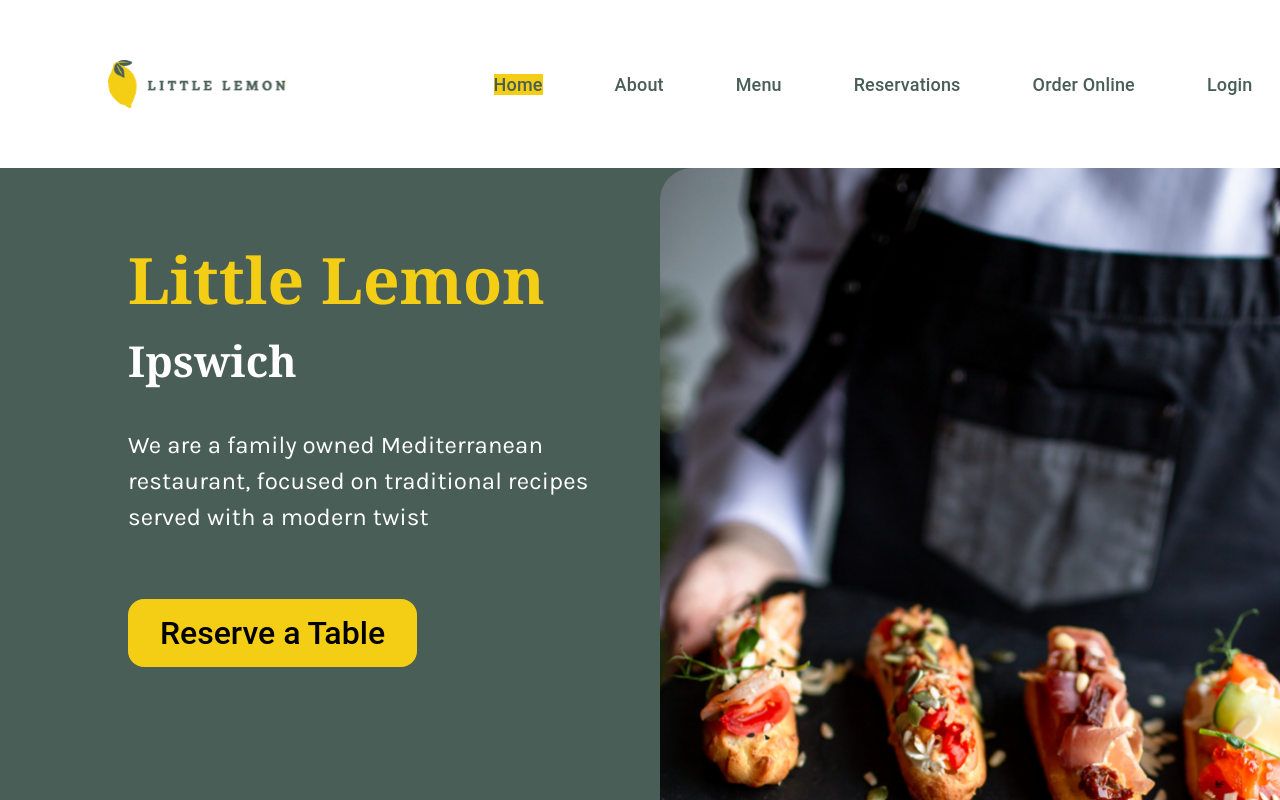
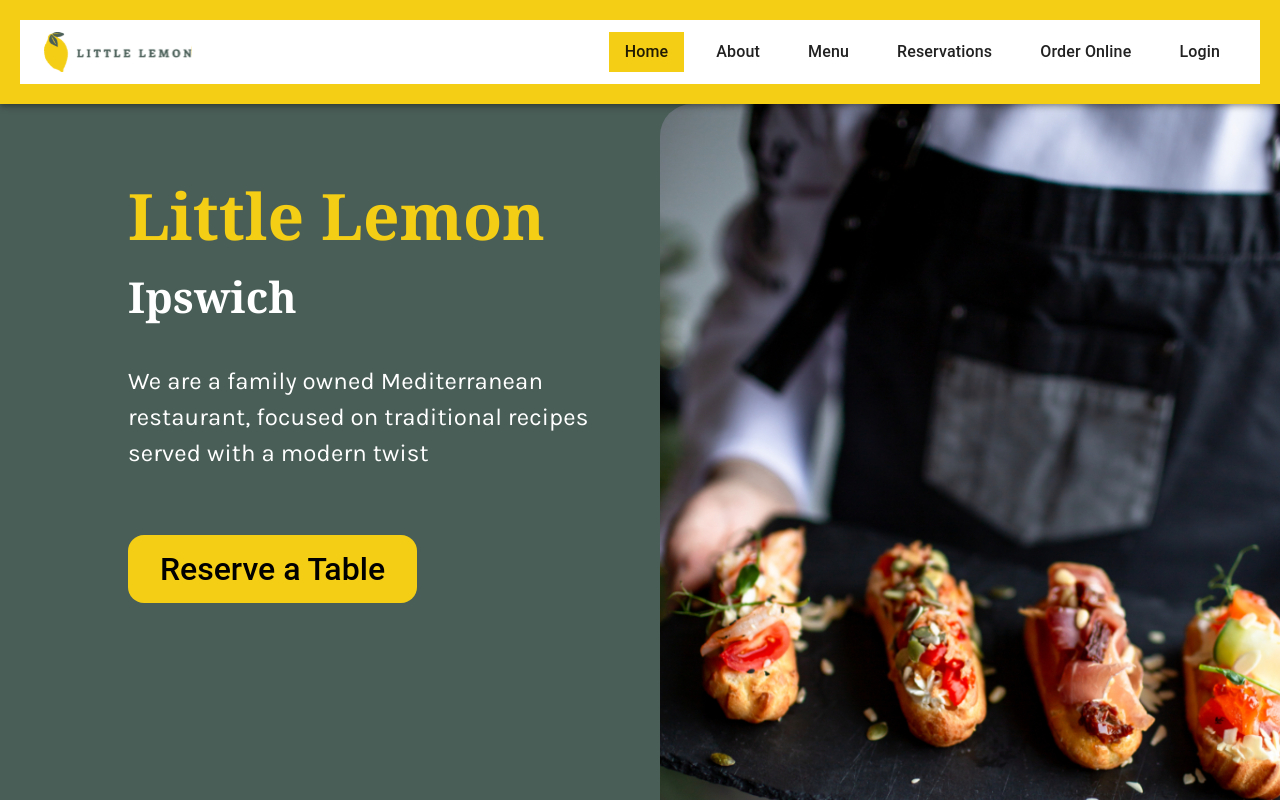
Before and after one commit to djbauch/little-lemon-2, a React (Vite) app: page / in a window 1280 px wide. Shown: the top 800 px of the page. Built offline with nearby package versions, Linux system fonts and the light colour scheme.

Commit message:
Fixed Header and toolbar behavior

```diff
--- a/src/components/Header.tsx
+++ b/src/components/Header.tsx
@@ -1,10 +1,35 @@
+import { useState, useEffect } from 'react'
 import Nav from './Nav'
+import { AppBar, Toolbar, Slide, useScrollTrigger } from '@mui/material'
+export const Header = () => {
+  useScrollTrigger()
+  const [show, setShow] = useState(true)
+  const [lastScrollY, setLastScrollY] = useState(0)
 
-export const Header = () => {
+  useEffect(() => {
+    const handleScroll = () => {
+      const currentScrollY = window.scrollY
+      if (currentScrollY > lastScrollY) {
+        setShow(false) // Scrolling down
+      } else {
+        setShow(true) // Scrolling up
+      }
+      setLastScrollY(currentScrollY)
+    }
+
+    window.addEventListener('scroll', handleScroll)
+    return () => window.removeEventListener('scroll', handleScroll)
+  }, [lastScrollY])
+
   return (
-    <header>
-      <Nav />
-    </header>
+    <Slide in={show} direction='down'>
+      <AppBar position='sticky'>
+        <Toolbar sx={{ justifyContent: 'space-between', backgroundColor: 'white' }}>
+          <img src='/Logo.svg' alt='Logo' style={{ height: 40 }} />
+          <Nav />
+        </Toolbar>
+      </AppBar>
+    </Slide>
   )
 }
 
--- a/src/components/Nav.tsx
+++ b/src/components/Nav.tsx
@@ -1,31 +1,76 @@
-import { NavLink }  from 'react-router'
+import { useState } from 'react'
+import { NavLink } from 'react-router'
+import IconButton from '@mui/material/IconButton'
+import MenuIcon from '@mui/icons-material/Menu'
+import Drawer from '@mui/material/Drawer'
+import List from '@mui/material/List'
+import ListItem from '@mui/material/ListItem'
+import ListItemButton from '@mui/material/ListItemButton'
+import ListItemText from '@mui/material/ListItemText'
+import Box from '@mui/material/Box'
 
 export const Nav = () => {
+  const [drawerOpen, setDrawerOpen] = useState(false)
+
+  const toggleDrawer = (open: boolean) => () => {
+    setDrawerOpen(open)
+  }
+
+  const menuItems = [
+    { label: 'Home', path: '/' },
+    { label: 'About', path: '/about' },
+    { label: 'Menu', path: '/menu' },
+    { label: 'Reservations', path: '/reservations' },
+    { label: 'Order Online', path: '/order' },
+    { label: 'Login', path: '/login' },
+  ]
+
   return (
-    <nav className='nav-bar'>
-      <img src='/Logo.svg' alt='Logo' />
+    <>
+      <IconButton
+        edge='start'
+        color='inherit'
+        aria-label='menu'
+        sx={{ display: { xs: 'flex', md: 'none' } }}
+        onClick={toggleDrawer(true)}
+      >
+        <MenuIcon />
+      </IconButton>
 
-      <ul className='navbar-nav'>
-        <li className='nav-item'>
-          <NavLink to='/'>Home</NavLink>
-        </li>
-        <li className='nav-item'>
-          <NavLink to='/about'>About</NavLink>
-        </li>
-        <li className='nav-item'>
-          <NavLink to='/menu'>Menu</NavLink>
-        </li>
-        <li className='nav-item'>
-          <NavLink to='/reservations'>Reservations</NavLink>
-        </li>
-        <li className='nav-item'>
-          <NavLink to='/order'>Order&nbsp;Online</NavLink>
-        </li>
-        <li className='nav-item'>
-          <NavLink to='/login'>Login</NavLink>
-        </li>
-      </ul>
-    </nav>
+      <Drawer anchor='left' open={drawerOpen} onClose={toggleDrawer(false)}>
+        <List>
+          {menuItems.map((item) => (
+            <ListItem key={item.label} disablePadding>
+              <ListItemButton component={NavLink} to={item.path} onClick={toggleDrawer(false)}>
+                <ListItemText primary={item.label} />
+              </ListItemButton>
+            </ListItem>
+          ))}
+        </List>
+      </Drawer>
+
+      <Box
+        component='nav'
+        sx={{
+          display: { xs: 'none', md: 'flex' },
+          gap: 2,
+        }}
+      >
+        {menuItems.map((item) => (
+          <NavLink
+            key={item.label}
+            to={item.path}
+            style={{
+              textDecoration: 'none',
+              color: 'inherit',
+              padding: '8px 16px',
+            }}
+          >
+            {item.label}
+          </NavLink>
+        ))}
+      </Box>
+    </>
   )
 }
 
```
